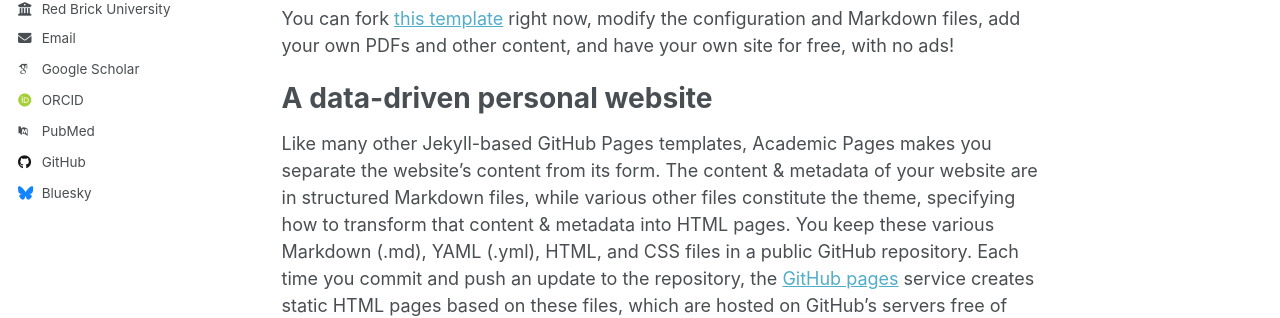
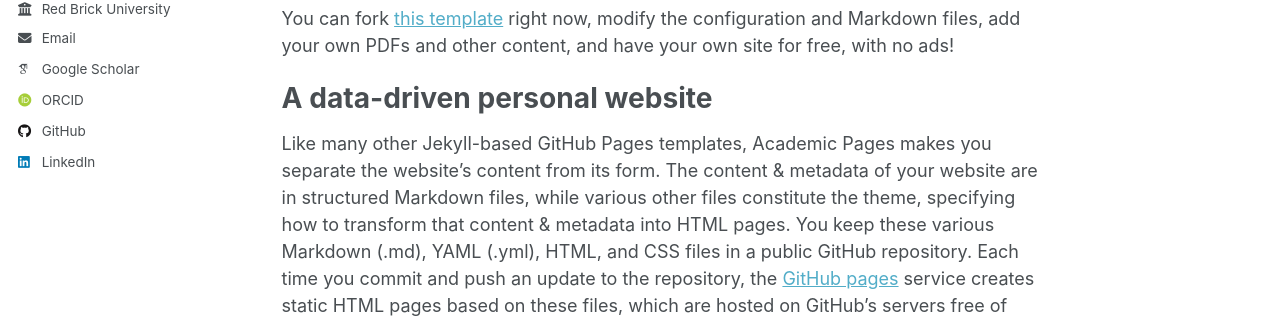
Before and after one commit to wincle626/wincle626.github.io, a Jekyll site: the page built from _pages/about.md, in a window 1280 px wide. Shown: the part 404-722 px from the top of the page. Built offline with Jekyll 4.4.1, drawn with Linux system fonts in a browser that asks for light colours; some web fonts are replaced; a script that is not in the unit is left out; part of the change alters nothing that is shown.

Commit message:
Update _config.yml

```diff
--- a/_config.yml
+++ b/_config.yml
@@ -34,12 +34,12 @@ author:
   # Academic websites
   academia         : # URL
   arxiv            : # URL - Update with the correct link to your profile
-  googlescholar    : "https://scholar.google.com/citations?user=PS_CX0AAAAAJ"
+  googlescholar    : "https://scholar.google.com/citations?hl=en&user=E232JgIAAAAJ"
   inspire-hep      : # URL
   impactstory      : # URL
-  orcid            : "http://orcid.org/yourorcidurl"
+  orcid            : "https://orcid.org/0000-0001-9332-2858"
   semantic         : # URL
-  pubmed           : "https://www.ncbi.nlm.nih.gov/pubmed/?term=john+snow"
+  pubmed           : # URL
   researchgate     : # URL
   scopus           : # URL
 
@@ -47,13 +47,13 @@ author:
   bitbucket        : # Username - Update with your username on the site
   codepen          : # Username
   dribbble         : # Username
-  github           : "academicpages"
+  github           : "https://github.com/wincle626"
   kaggle           : # Username
   stackoverflow    : # User number or user number and name (i.e., use "1" or "1/jeff-atwood")
 
   # Social media
   artstation       : # Username
-  bluesky          : "bsky.app" # Replace this with you Bluesky username
+  bluesky          : # Replace this with you Bluesky username
   facebook         : # Username
   flickr           : # Username
   foursquare       : # Username
@@ -62,7 +62,7 @@ author:
   keybase          : # Username
   instagram        : # Username
   lastfm           : # Username
-  linkedin         : # Username
+  linkedin         : "yunwuqub"# Username
   mastodon         : # URL
   medium           : # URL
   pinterest        : # Username
```
